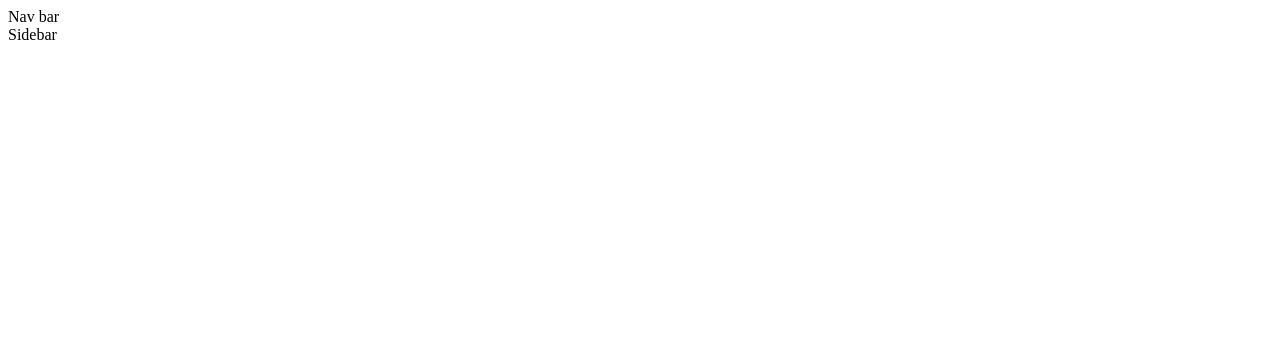
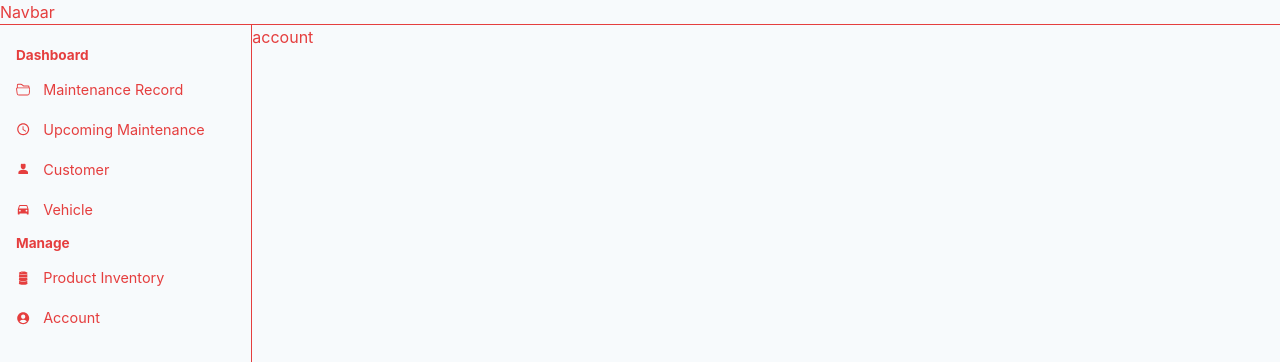
Before and after one commit to chheangg/aphireak, a React (Create React App) app in the folder frontend/: page /accounts in a window 1280 px wide. Before the commit this address had no page. Shown: the top 362 px of the page. Built offline with nearby package versions, Linux system fonts and the light colour scheme.

Commit message:
Add sidebar elements and styling

```diff
--- a/frontend/package.json
+++ b/frontend/package.json
@@ -18,6 +18,7 @@
     "framer-motion": "^10.12.16",
     "react": "^18.2.0",
     "react-dom": "^18.2.0",
+    "react-icons": "^4.9.0",
     "react-query": "^3.39.3",
     "react-router-dom": "^6.13.0",
     "react-scripts": "5.0.1",
--- a/frontend/src/App.tsx
+++ b/frontend/src/App.tsx
@@ -1,31 +1,47 @@
-import { Box } from "@chakra-ui/react";
+import { Flex } from "@chakra-ui/react";
 import { Routes, Route, Navigate } from "react-router-dom";
 
+import { BsFolder2Open } from 'react-icons/bs'
+import { MdSchedule, MdPerson4, MdDirectionsCar, MdAccountCircle } from 'react-icons/md'
+import { GiOilDrum } from 'react-icons/gi'
+
 import MainLayout from "./layout/MainLayout";
+import SideBar from "./components/SideBar";
+import SideBarTitle from "./components/SideBar/SideBarTitle";
+import SideBarElement from "./components/SideBar/SideBarElement";
+import Navbar from "./components/Navbar";
 
 
 const App = () => {
   return (
-    <Box>
+    <Flex bgColor='gray.50' minH='100vh' flexDir='column' color='red.500'>
       {/* Nav bar */}
-      <div>Nav bar</div>
+      <Navbar></Navbar>
       <MainLayout>
         {/* This is the fixed sidebar */}
-        <div>
-          Sidebar
-        </div>
+        <SideBar>
+          <SideBarTitle>Dashboard</SideBarTitle>
+          <SideBarElement icon={BsFolder2Open} to='/maintenances'>Maintenance Record</SideBarElement>
+          <SideBarElement icon={MdSchedule} to='/upcoming-maintenances'>Upcoming Maintenance</SideBarElement>
+          <SideBarElement icon={MdPerson4} to='/customers'>Customer</SideBarElement>
+          <SideBarElement icon={MdDirectionsCar} to='/vehicles'>Vehicle</SideBarElement>
+          <SideBarTitle>Manage</SideBarTitle>
+          <SideBarElement icon={GiOilDrum} to='/product'>Product Inventory</SideBarElement>
+          <SideBarElement icon={MdAccountCircle} to='/product'>Account</SideBarElement>
+        </SideBar>
         {/* This is the content part. We use react-router to change the content based on the side bar selected */}
         <Routes>
           {/* Make /maintnenace the default route on visiting the website */}
-          <Route element={<Navigate to='/maintenance' />} path='/' />
-          <Route element={<div>Maintenance</div>} path='/maintenance' index />
-          <Route element={<div>Upcoming Maintenance</div>} path='/upcoming-maintenancne' />
-          <Route element={<div>Customer</div>} path='/customer' />
-          <Route element={<div>Vehicle</div>} path='/vehicle' />
-          <Route element={<div>product</div>} path='/product' />
+          <Route element={<Navigate to='/maintenances' />} path='/' />
+          <Route element={<div>Maintenance</div>} path='/maintenances' index />
+          <Route element={<div>Upcoming Maintenance</div>} path='/upcoming-maintenances' />
+          <Route element={<div>Customer</div>} path='/customers' />
+          <Route element={<div>Vehicle</div>} path='/vehicles' />
+          <Route element={<div>product</div>} path='/products' />
+          <Route element={<div>account</div>} path='/accounts' />
         </Routes>
       </MainLayout>
-    </Box>
+    </Flex>
   )
 }
 
--- /dev/null
+++ b/frontend/src/components/Navbar/index.tsx
@@ -0,0 +1,9 @@
+import { Box } from "@chakra-ui/react"
+
+const Navbar = () => (
+  <Box borderBottom='1px solid' borderColor='red.500'>
+    Navbar
+  </Box>
+)
+
+export default Navbar;
--- /dev/null
+++ b/frontend/src/components/SideBar/SideBarElement.tsx
@@ -0,0 +1,21 @@
+import { Flex, ListItem, ListIcon, Button } from "@chakra-ui/react";
+import { IconType } from "react-icons";
+
+interface SideBarElementProps {
+  icon: IconType;
+  children: string;
+  to: string;
+}
+
+const SideBarElement = ({ icon, children, to} : SideBarElementProps) => (
+  <ListItem>
+    <Button variant='ghost' borderRadius='0px' padding='0' w='100%' justifyContent='flex-start'>
+      <Flex paddingX='1rem' fontSize='0.9rem' fontWeight='normal' alignItems='center' gap='0.3rem' color='red.500'>
+        <ListIcon as={icon}></ListIcon>
+        {children}
+      </Flex>
+    </Button>
+  </ListItem>
+)
+
+export default SideBarElement;
--- /dev/null
+++ b/frontend/src/components/SideBar/SideBarTitle.tsx
@@ -0,0 +1,13 @@
+import { ListItem } from "@chakra-ui/react";
+
+interface SideBarTitleProps {
+  children: string;
+}
+
+const SideBarTitle = ({ children } : SideBarTitleProps) => (
+  <ListItem paddingX='1rem' paddingY='0.25rem' fontSize='0.85rem' fontWeight='bold'>
+    {children}
+  </ListItem>
+)
+
+export default SideBarTitle;
--- /dev/null
+++ b/frontend/src/components/SideBar/index.tsx
@@ -0,0 +1,13 @@
+import { List } from "@chakra-ui/react";
+
+interface SidebarProps {
+  children: string | JSX.Element | JSX.Element[];
+}
+
+const SideBar = ({ children } : SidebarProps) => (
+  <List spacing='0' borderRight='1px solid' borderColor='red.500' minH='100%' py='1rem'>
+    {children}
+  </List>
+)
+
+export default SideBar;
--- a/frontend/src/index.tsx
+++ b/frontend/src/index.tsx
@@ -3,15 +3,18 @@ import ReactDOM from 'react-dom/client';
 import App from './App';
 import reportWebVitals from './reportWebVitals';
 import { BrowserRouter as Router } from 'react-router-dom';
+import { ChakraProvider } from '@chakra-ui/react';
 
 const root = ReactDOM.createRoot(
   document.getElementById('root') as HTMLElement
 );
 root.render(
   <React.StrictMode>
-    <Router>
-      <App />
-    </Router>
+    <ChakraProvider>
+      <Router>
+        <App />
+      </Router>
+    </ChakraProvider>
   </React.StrictMode>
 );
 
--- a/frontend/src/layout/MainLayout.tsx
+++ b/frontend/src/layout/MainLayout.tsx
@@ -6,7 +6,7 @@ interface MainLayoutProps {
 
 // Default Template Layout
 const MainLayout = ({ children } : MainLayoutProps) => (
-  <Grid gridTemplateColumns='30ch 1fr'>
+  <Grid gridTemplateColumns='25ch 1fr' flex='1'>
     {children}
   </Grid>
 )
```
Also changed, not shown: 1 other file (tests, documents, lock files or other folders).
